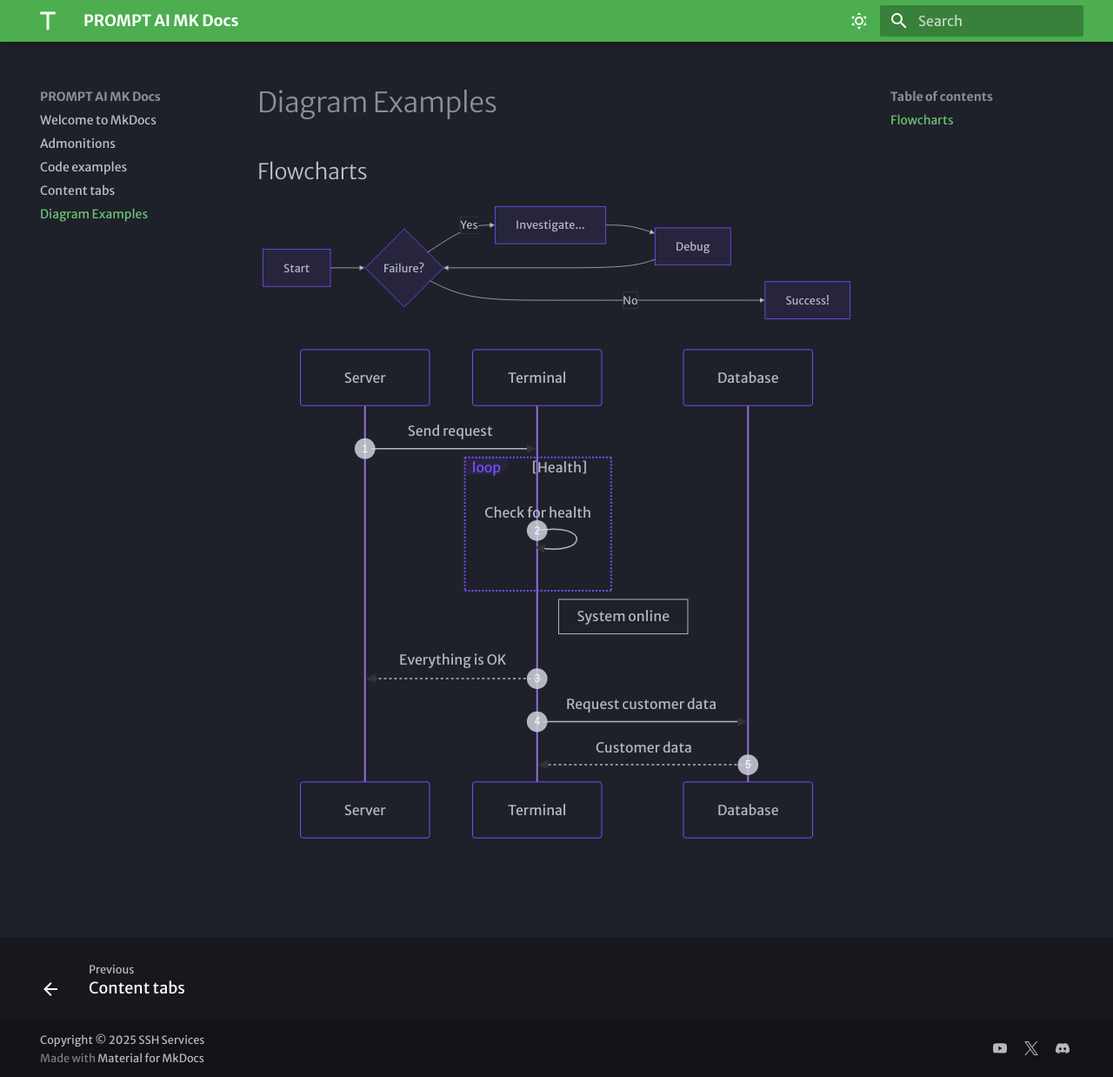
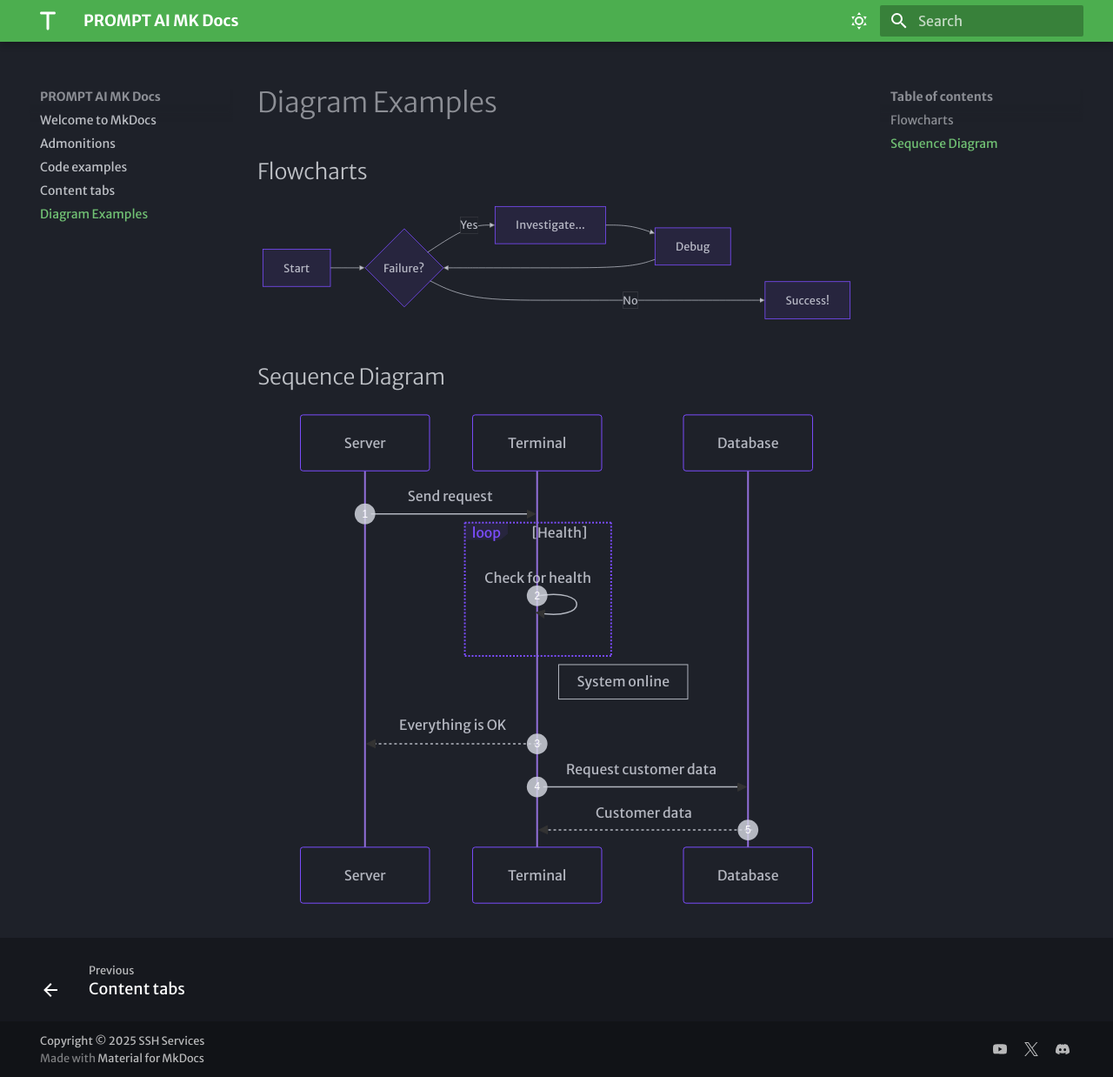
Before and after one commit to Maeshowe/mkdocs-material, an MkDocs documentation site: the page built from docs/diagram-examples.md, in a window 1280 px wide and 1238 px high. Shown: the whole window at 87% size. Built offline with MkDocs 1.6.1 and Material for MkDocs 9.7.7, drawn with Linux system fonts in a browser that asks for light colours; some web fonts are replaced.

Commit message:
Diagram Examples correction

````diff
--- a/docs/diagram-examples.md
+++ b/docs/diagram-examples.md
@@ -10,6 +10,7 @@ graph LR
     D --> B;
     B ---->|No| E[Success!];
 ```
+## Sequence Diagram
 
 ```mermaid
 sequenceDiagram
````
